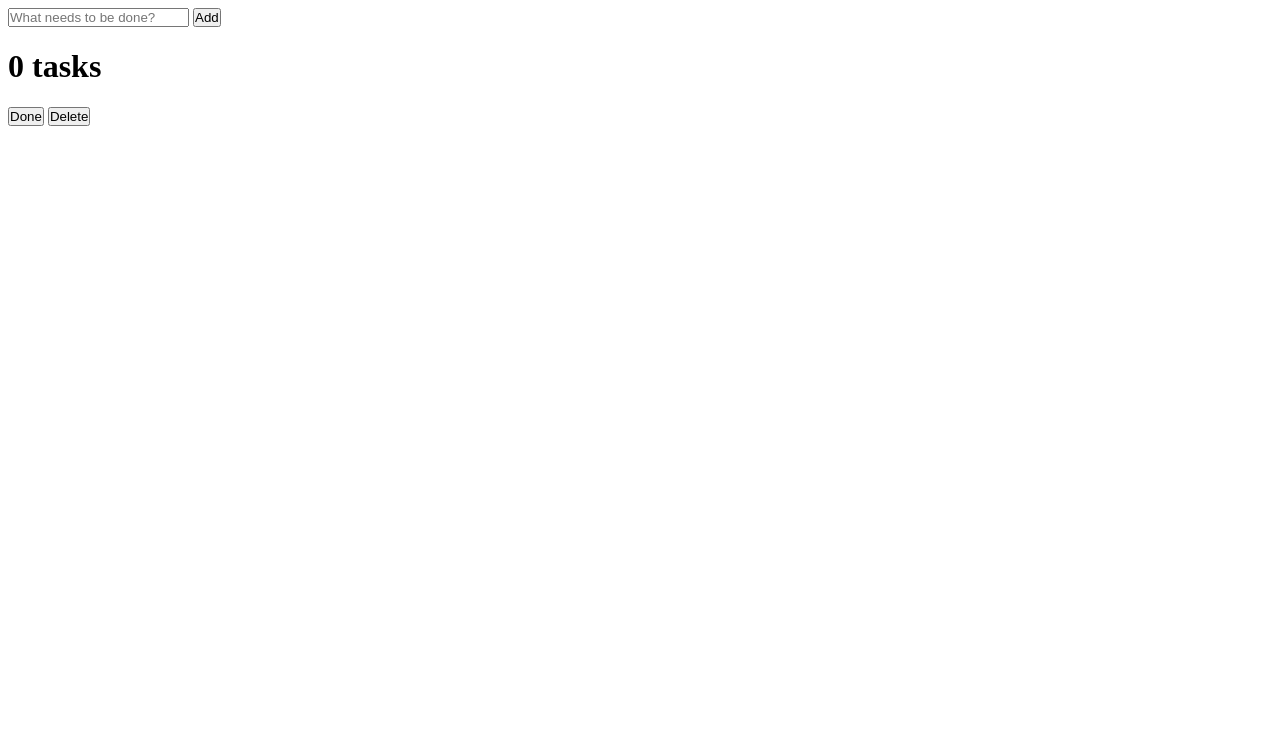
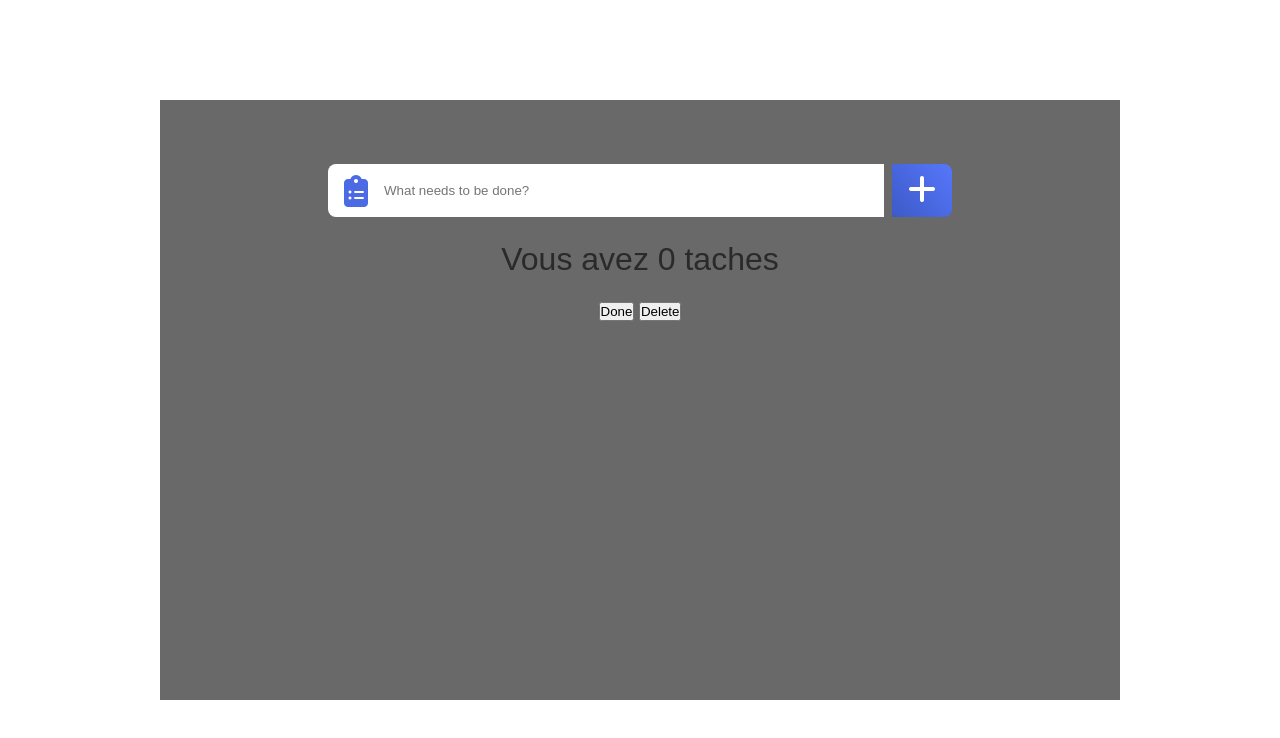
Before and after one commit to sylvano20/TODO-LIST, a plain HTML site: page index.html in a window 1280 px wide. Drawn offline with Linux system fonts and the light colour scheme.

Commit message:
ajout du formulaire

```diff
--- a/index.html
+++ b/index.html
@@ -6,17 +6,19 @@
     <meta http-equiv="X-UA-Compatible" content="IE=edge">
     <meta name="viewport" content="width=device-width, initial-scale=1.0">
     <link rel="stylesheet" href="styles.css">
+    <link rel="stylesheet" href="https://cdnjs.cloudflare.com/ajax/libs/font-awesome/6.1.1/css/all.min.css">
     <title>TODO-LIST</title>
 </head>
 
 <body>
     <div class="container">
         <form action="" class="Form">
+            <i class="fa-solid fa-clipboard-list"></i>
             <input type="text" name="" id="" placeholder="What needs to be done?">
-            <button class="AddButton">Add</button>
+            <button class="AddButton"><i class="fa-solid fa-plus"></i></button>
         </form>
         <h1 class="task-number">
-            <span>0 tasks</span>
+            <span>Vous avez 0 taches</span>
         </h1>
 
         <section class="tasks">
--- a/styles.css
+++ b/styles.css
@@ -1,3 +1,90 @@
-*,*::after,*::before{
+*, *::after, *::before {
     padding: 0;
+    margin: 0;
+    box-sizing: border-box;
 }
+
+/* importer la police poppins */
+@import url('https://fonts.googleapis.com/css2?family=Poppins:wght@100;200;300;400;500;600;700;800;900&display=swap');
+
+
+/* couleur utilisé */
+:root {
+    --header-bg-color: linear-gradient(193deg, rgb(104, 137, 255), rgb(72, 105, 206));
+    --mainTodo-bg-color: linear-gradient(231deg, rgb(118, 117, 117), rgb(244, 247, 251));
+    --text-dark-color: #2A2A2A;
+    --buttonAdd-bg-color: linear-gradient(231deg, rgb(86, 119, 252), rgb(61, 90, 199));
+}
+
+body {
+    display: flex;
+    justify-content: center;
+    align-items: center;
+    height: 100vh;
+}
+
+.container {
+    width: 75%;
+    height: 75vh;
+    background-color: dimgrey;
+    display: flex;
+
+    align-items: center;
+    flex-direction: column;
+    padding: 4rem;
+    font-family: 'Poppins', sans-serif;
+}
+
+/* debut du style pour la section formulaire */
+.Form {
+    width: 75%;
+    display: flex;
+    gap: 0.5rem;
+    overflow: hidden;
+    position: relative;
+    align-items: center;
+}
+
+.fa-clipboard-list{
+    position: absolute;
+    margin-left: 1rem;
+    font-size: 2rem;
+    color: #4b6ae4;
+}
+input {
+    padding: 0.5rem 3.5rem;
+    width: 100%;
+    height: 100%;
+    border: none;
+    border-radius: 0.5rem 0 0 0.5rem;
+
+}
+.AddButton {
+    padding: 0.5rem 1rem;
+    font-size: 2rem;
+    font-weight: 900;
+    border-radius: 0 0.5rem 0.5rem 0;
+    border: none;
+    background-image: var(--buttonAdd-bg-color);
+    color: #fff;
+    cursor: pointer;
+}
+/* fin du style pour la section formulaire  */
+
+
+
+
+/* debut du style pour les nombres totals des taches */
+.task-number{
+    margin: 1.5rem 0;
+    color: var(--text-dark-color);
+    font-weight: 200;
+}
+
+
+
+
+
+
+
+/* fin du style pour les nombres totals des taches */
```
